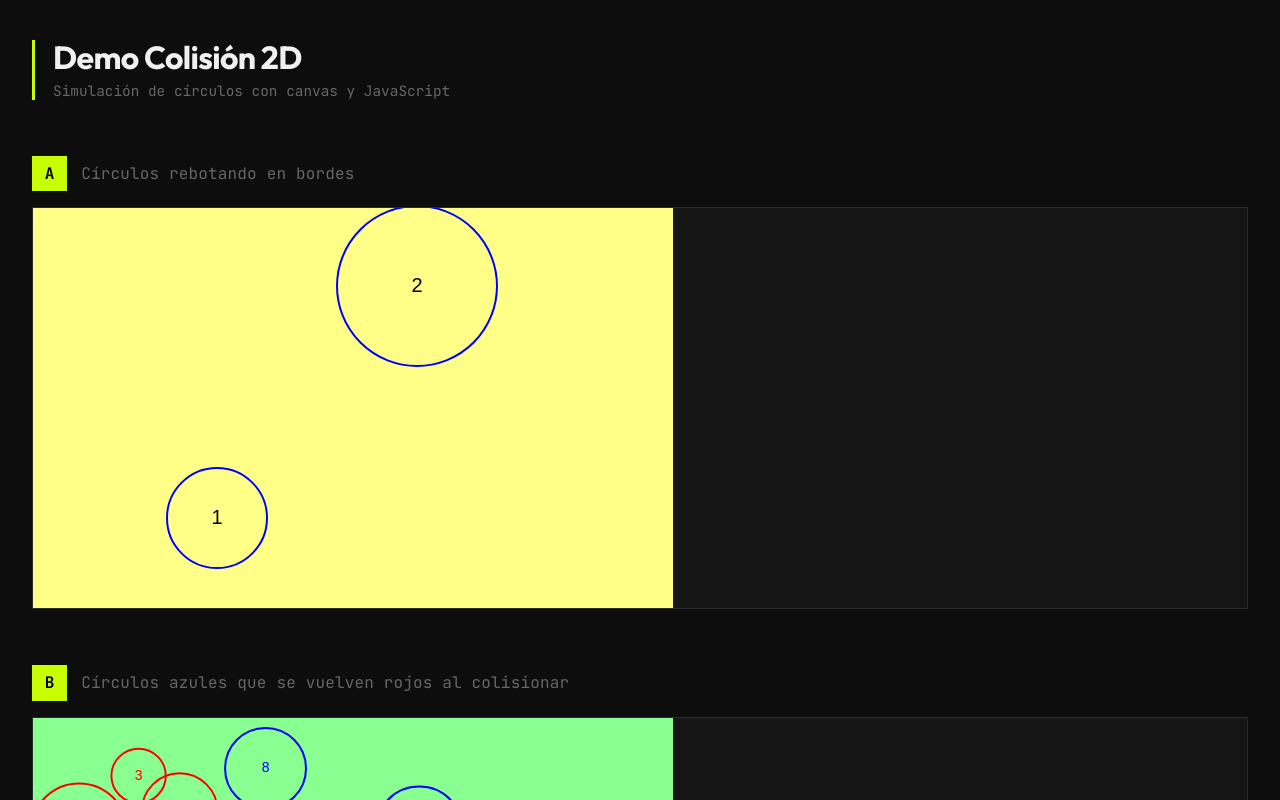
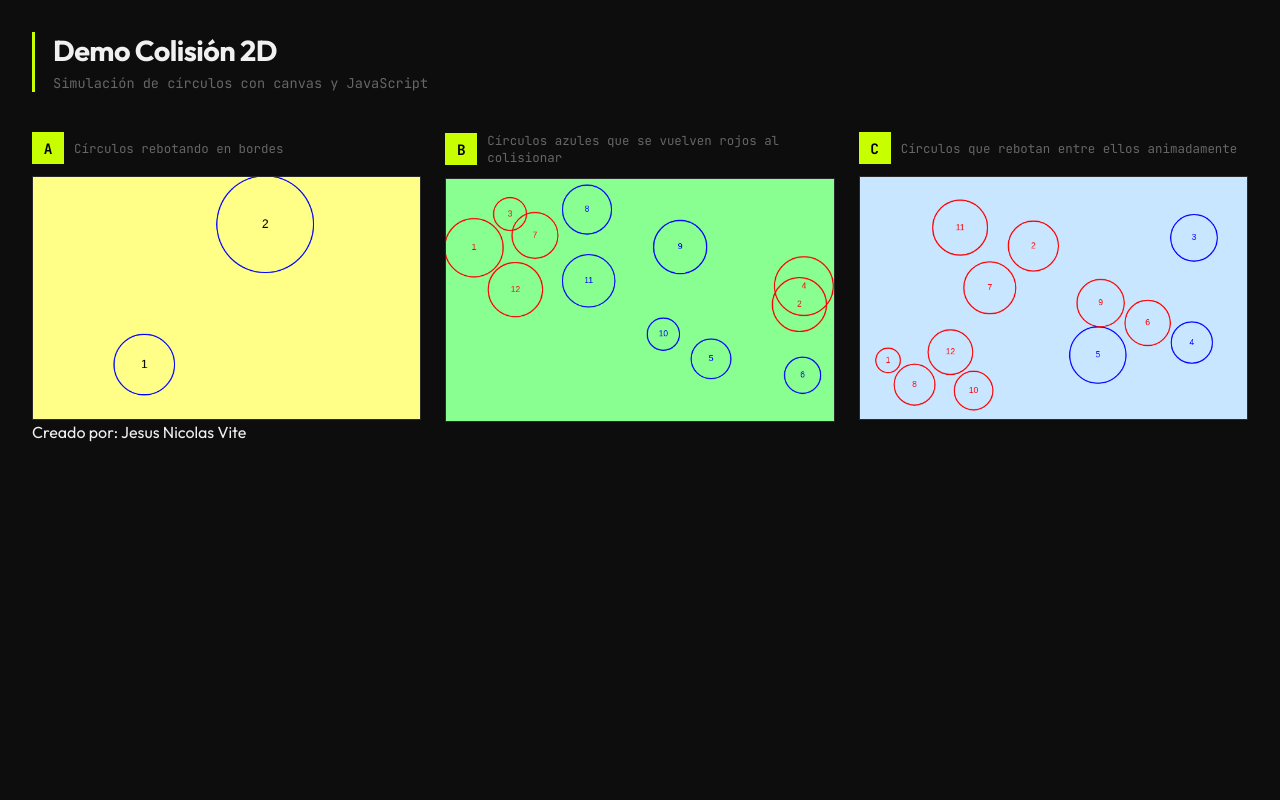
Before and after one commit to jesusvittee/app-canvas-collision, a plain HTML site: page index.html in a window 1280 px wide. Shown: the top 800 px of the page. Drawn offline with Linux system fonts and the light colour scheme.

Commit message:
He acomodado el css y html de manera horizontal

```diff
--- a/assets/css/style.css
+++ b/assets/css/style.css
@@ -7,7 +7,6 @@
     --accent: #c8ff00;
     --text: #f0f0f0;
     --muted: #666;
-    --tag-size: 2.2rem;
 }
 
 * {
@@ -21,80 +20,82 @@ body {
     color: var(--text);
     font-family: 'Outfit', sans-serif;
     min-height: 100vh;
-    padding: 40px 32px 80px;
+    padding: 32px;
 }
 
-/* ── Header ── */
 header {
     border-left: 3px solid var(--accent);
     padding-left: 18px;
-    margin-bottom: 56px;
+    margin-bottom: 40px;
 }
 
 header h1 {
-    font-size: 2rem;
+    font-size: 1.8rem;
     font-weight: 700;
     letter-spacing: -0.02em;
-    line-height: 1.1;
 }
 
 header .subtitle {
     margin-top: 6px;
-    font-size: 0.9rem;
+    font-size: 0.85rem;
     color: var(--muted);
     font-family: 'JetBrains Mono', monospace;
 }
 
-/* ── Sections ── */
+/* ── Layout horizontal ── */
 main {
     display: flex;
-    flex-direction: column;
-    gap: 56px;
+    flex-direction: row;
+    align-items: flex-start;
+    gap: 24px;
+    overflow-x: auto;
 }
 
 .demo-block {
     display: flex;
     flex-direction: column;
-    gap: 16px;
+    gap: 12px;
+    flex: 1;
+    min-width: 0;
 }
 
-/* ── Label row ── */
+/* ── Label ── */
 .demo-label {
     display: flex;
     align-items: center;
-    gap: 14px;
+    gap: 10px;
 }
 
 .tag {
     display: inline-flex;
     align-items: center;
     justify-content: center;
-    width: var(--tag-size);
-    height: var(--tag-size);
+    width: 2rem;
+    height: 2rem;
     background: var(--accent);
     color: #000;
     font-family: 'JetBrains Mono', monospace;
     font-weight: 700;
-    font-size: 1rem;
+    font-size: 0.9rem;
     flex-shrink: 0;
 }
 
 .demo-label h2 {
-    font-size: 1rem;
+    font-size: 0.78rem;
     font-weight: 400;
     color: var(--muted);
     font-family: 'JetBrains Mono', monospace;
-    letter-spacing: 0.01em;
 }
 
-/* ── Canvas wrapper ── */
+/* ── Canvas ── */
 .canvas-wrapper {
     border: 1px solid var(--border);
-    display: inline-block;
     line-height: 0;
-    background: var(--surface);
+    width: 100%;
 }
 
 .canvas-wrapper canvas {
     display: block;
+    width: 100% !important;
+    height: auto !important;
 }
--- a/index.html
+++ b/index.html
@@ -46,7 +46,7 @@
         </section>
 
     </main>
-
+    <p>Creado por: Jesus Nicolas Vite</p>
     <script src="./assets/js/main.js"></script>
     <script src="./assets/js/main_colision.js"></script>
     <script src="./assets/js/main_rebote.js"></script>
```
